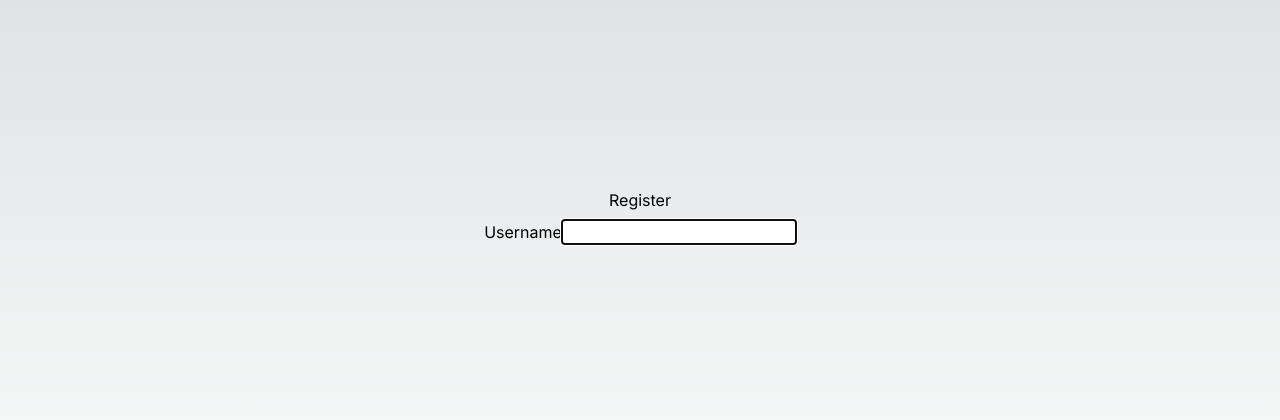
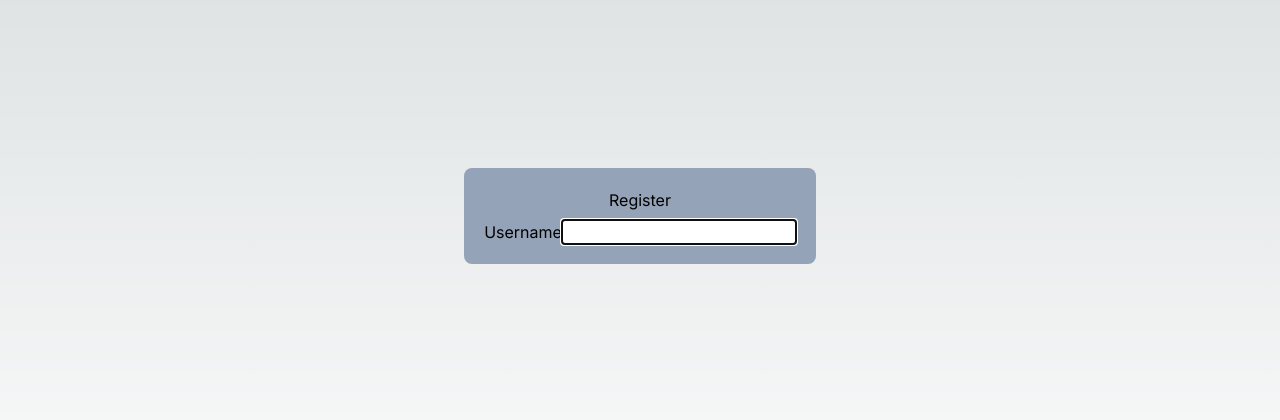
Before and after one commit to KennedyMungai/form_validation_and_user_registration, a Next.js app: page / in a window 1280 px wide. Shown: the part 184-604 px from the top of the page. Built offline with nearby package versions, Linux system fonts and the light colour scheme.

Commit message:
Added better styles for the form

```diff
--- a/src/components/register.tsx
+++ b/src/components/register.tsx
@@ -51,7 +51,7 @@ const Register = (props: Props) => {
 	}, [user, pwd, matchPwd])
 
 	return (
-		<section className='flex flex-col gap-2'>
+		<section className='flex flex-col gap-2 bg-slate-400 p-5 rounded-lg'>
 			<p
 				className={errMsg ? 'text-red.600 uppercase' : 'hidden'}
 				aria-live='assertive'
```
